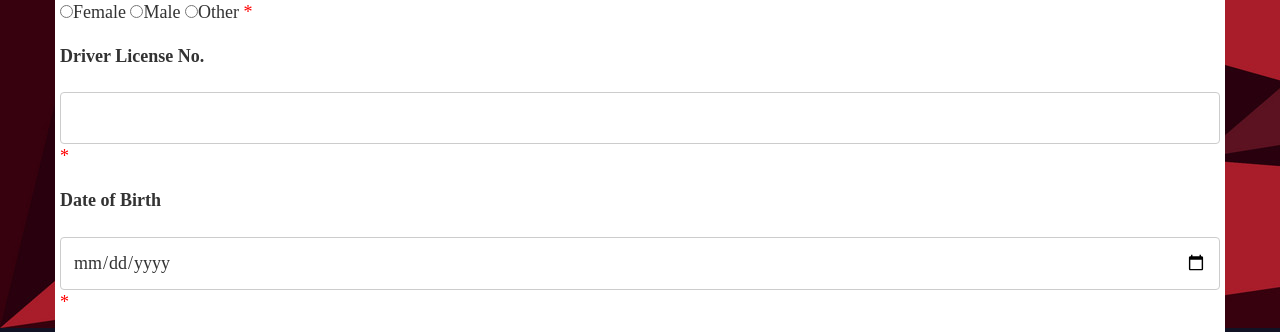
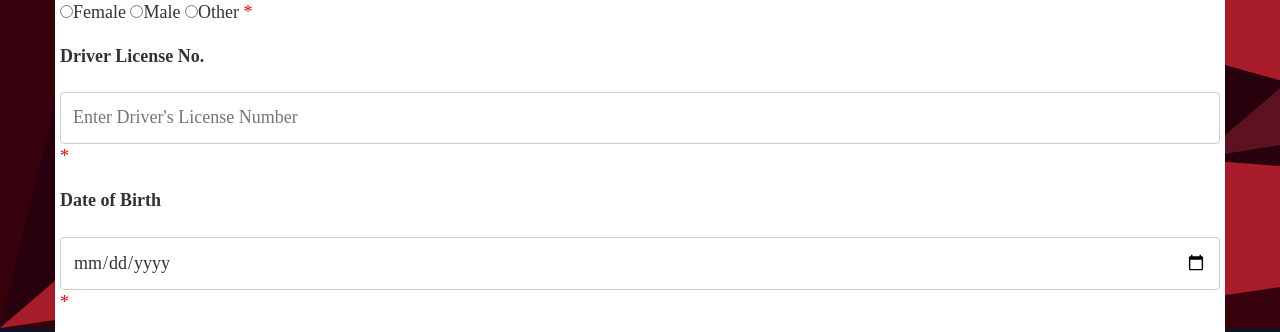
Before and after one commit to Kruti365/Group-4-Lab-1-Form-Validation, a PHP site: page / in a window 1280 px wide. Shown: the part 672-1004 px from the top of the page. Run offline with PHP 8.4, Linux system fonts and the light colour scheme; data that the repository does not hold is empty.

Commit message:
5,6,7,8 html fields

```diff
--- a/Lab1/index.php
+++ b/Lab1/index.php
@@ -109,7 +109,7 @@ function test_input($data) {
     <label for="licenseno">Driver License No.</label>
     </div>
     <div class="col-75">
-    <input type="text" name="licenseno">
+    <input type="text" name="licenseno" pattern= "[A-Z]{1}[0-9]{4}-[0-9]{5}-[0-9]{5}" size="15" placeholder="Enter Driver's License Number">
     <span class="error">* <?php echo $licenseErr;?></span>
  </div>
 </div>
@@ -121,7 +121,7 @@ function test_input($data) {
     <label for="dob">Date of Birth</label>
     </div>
     <div class="col-75">
-    <input type="date" name="dob">
+    <input type="date" name="dob" placeholder="Enter your Date of Birth" max="2004-12-31" min="1970-01-02">
     <span class="error">* <?php echo $dobErr;?></span>
  </div>
 </div>
@@ -133,7 +133,7 @@ function test_input($data) {
     <label for="password1">Password </label>
     </div>
     <div class="col-75">
-    <input type="password" name="password1" >
+    <input type="password" name="password1" pattern="(?=.*\d)(?=.*[a-z])(?=.*[A-Z]).{8,}" title="Must contain at least one  number and one uppercase and lowercase letter, and at least 8 or more characters" >
     <span class="error">* <?php echo $passwordErr;?></span>
  </div>
 </div>
@@ -145,7 +145,7 @@ function test_input($data) {
     <label for="confpassword">Confirm Password </label>
     </div>
     <div class="col-75">
-    <input type="password" name="confpassword" >
+    <input type="password" name="confpassword" pattern="(?=.*\d)(?=.*[a-z])(?=.*[A-Z]).{8,}" title="Must contain at least one  number and one uppercase and lowercase letter, and at least 8 or more characters" >
     <span class="error">* <?php echo $confpasswordErr;?></span>
  </div>
 </div>
```
